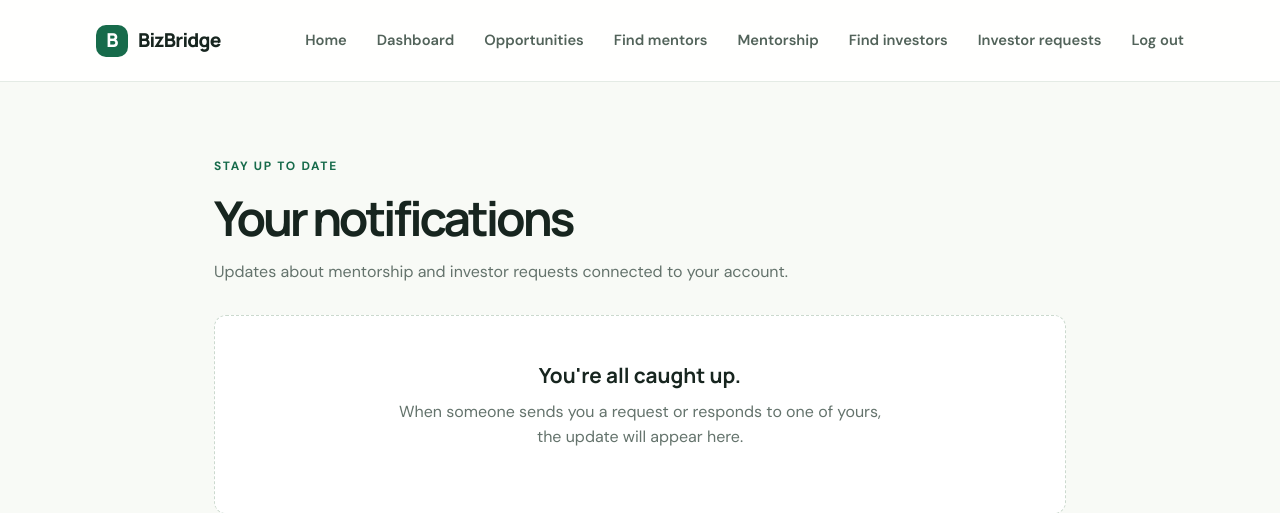
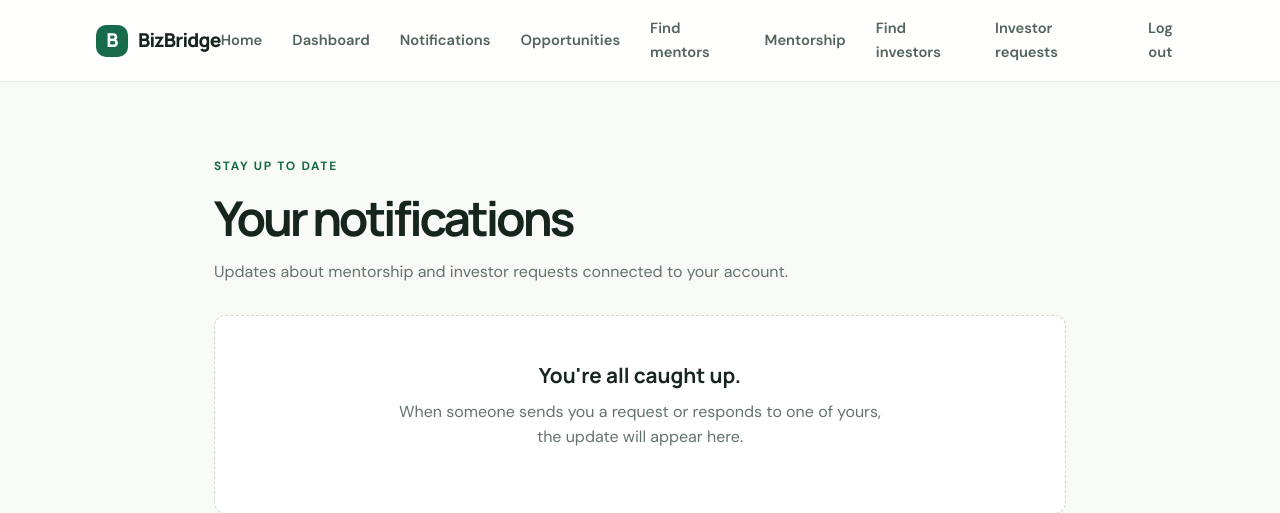
Before and after one commit to duwase7/bizbridge, a Django app: page /notifications/ in a window 1280 px wide. Shown: the top 513 px of the page. Run offline with Django 5.2, Linux system fonts and the light colour scheme; the visitor is signed in with stand-in values (Sample User, id 1); data comes from the database, SQL or seed files in the repository; data that the repository does not hold is empty.

Commit message:
feat: connect in-app notifications (templates/base.html)

```diff
--- a/templates/base.html
+++ b/templates/base.html
@@ -15,6 +15,7 @@
             <a href="{% url 'home' %}">Home</a>
             {% if user.is_authenticated %}
                 <a href="{% url 'dashboard' %}">Dashboard</a>
+                <a href="{% url 'notification_list' %}">Notifications{% if unread_notification_count %}<span class="notification-count">{{ unread_notification_count }}</span>{% endif %}</a>
                 <a href="{% url 'opportunity_list' %}">Opportunities</a>
                 {% if user.role == "entrepreneur" %}
                     <a href="{% url 'mentor_directory' %}">Find mentors</a>
```
